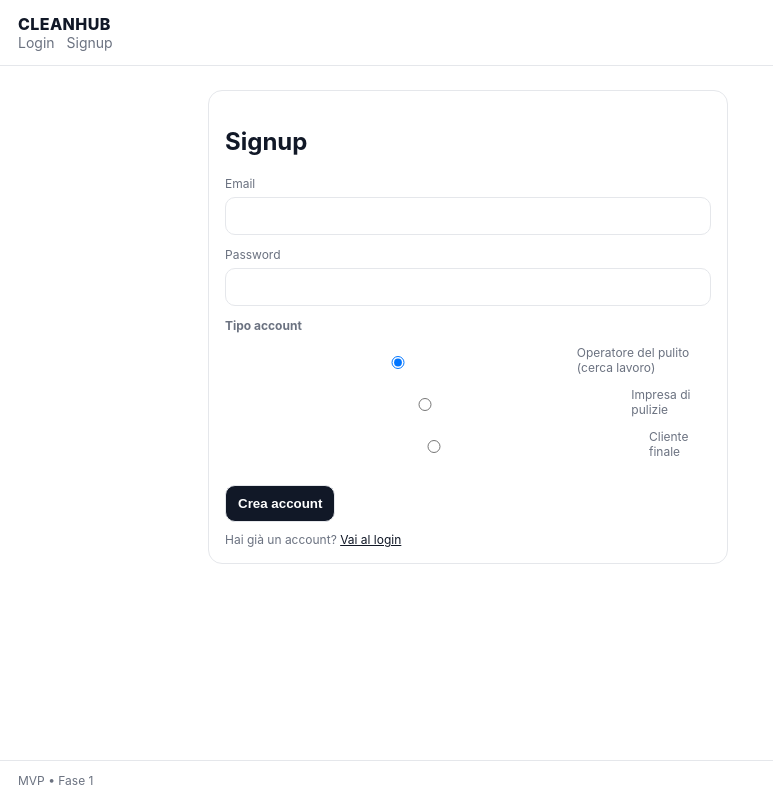
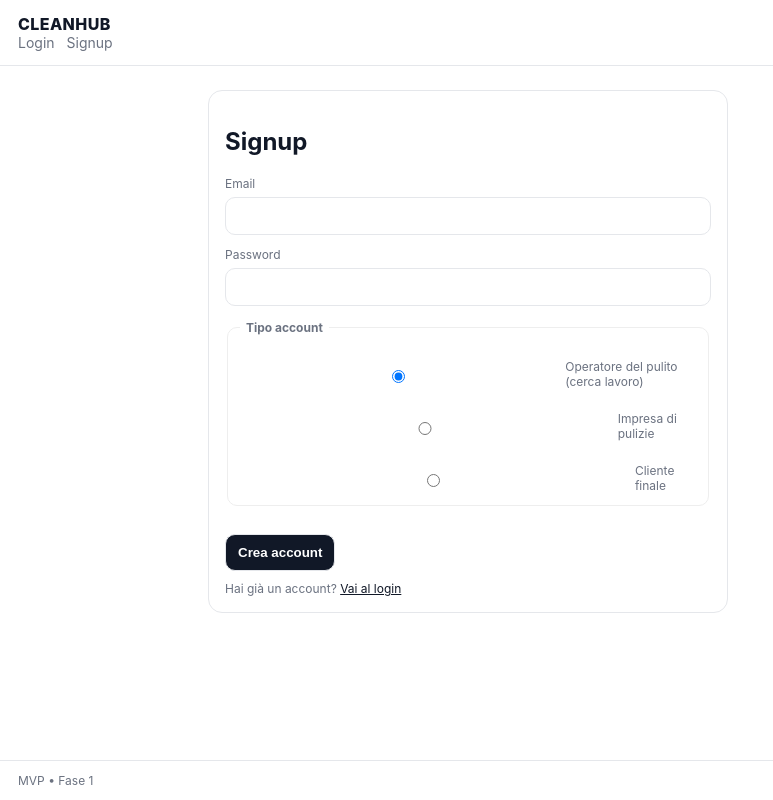
Before and after one commit to LVDragonSnake/cleanhub-mvp, a Next.js app: page /signup in a window 1280 px wide. Shown: the whole page, without its empty margins (0-773 px from the left). Built offline with nearby package versions, Linux system fonts and the light colour scheme; no server answers.

Commit message:
Update page.tsx

```diff
--- a/app/signup/page.tsx
+++ b/app/signup/page.tsx
@@ -3,68 +3,40 @@
 import { useState } from "react";
 import { supabase } from "../../lib/supabaseClient";
 
+type AccountType = "worker" | "company" | "client";
+
 export default function SignupPage() {
   const [email, setEmail] = useState("");
   const [password, setPassword] = useState("");
-
-  const [accountType, setAccountType] = useState<"worker" | "company" | "client">("worker");
+  const [accountType, setAccountType] = useState<AccountType>("worker");
 
   const [err, setErr] = useState<string | null>(null);
   const [ok, setOk] = useState<string | null>(null);
-  const [loading, setLoading] = useState(false);
 
   async function onSubmit(e: React.FormEvent) {
     e.preventDefault();
     setErr(null);
     setOk(null);
-    setLoading(true);
 
-    try {
-      const { data, error } = await supabase.auth.signUp({
-        email,
-        password,
-      });
+    const { data, error } = await supabase.auth.signUp({ email, password });
+    if (error) return setErr(error.message);
 
-      if (error) {
-        setErr(error.message);
-        setLoading(false);
+    const user = data.user ?? data.session?.user;
+    if (user) {
+      // aggiorna user_type nel profilo (presuppone che la riga profilo esista già)
+      const { error: upErr } = await supabase
+        .from("profiles")
+        .update({ user_type: accountType })
+        .eq("id", user.id);
+
+      if (upErr) return setErr(upErr.message);
+
+      if (accountType === "company") window.location.href = "/company";
+      else window.location.href = "/profile"; // client per ora va su /profile (poi faremo /client)
       return;
     }
 
-      const user = data.user || data.session?.user;
-      if (!user) {
     setOk("Account creato! Ora fai login.");
-        setLoading(false);
-        return;
-      }
-
-      // Salva il tipo account su profiles (upsert per evitare casino se la riga non esiste ancora)
-      const { error: profErr } = await supabase
-        .from("profiles")
-        .upsert(
-          {
-            id: user.id,
-            email: user.email ?? email,
-            user_type: accountType,
-          },
-          { onConflict: "id" }
-        );
-
-      if (profErr) {
-        setErr(profErr.message);
-        setLoading(false);
-        return;
-      }
-
-      // Redirect
-      if (accountType === "company") window.location.href = "/company";
-      else window.location.href = "/profile"; // "client" per ora va su /profile
-
-    } catch (e: any) {
-      setErr(e?.message || "Errore signup");
-    } finally {
-      setLoading(false);
-    }
   }
 
   return (
@@ -73,12 +45,7 @@ export default function SignupPage() {
 
       <form onSubmit={onSubmit}>
         <label>Email</label>
-        <input
-          value={email}
-          onChange={(e) => setEmail(e.target.value)}
-          type="email"
-          required
-        />
+        <input value={email} onChange={(e) => setEmail(e.target.value)} type="email" required />
 
         <label>Password</label>
         <input
@@ -88,47 +55,53 @@ export default function SignupPage() {
           required
         />
 
-        <div className="small" style={{ marginTop: 12 }}>
-          <div style={{ marginBottom: 6 }}>
+        <fieldset
+          style={{
+            marginTop: 14,
+            padding: 12,
+            border: "1px solid #eee",
+            borderRadius: 10,
+          }}
+        >
+          <legend className="small" style={{ padding: "0 6px" }}>
             <b>Tipo account</b>
-          </div>
+          </legend>
 
-          <label style={{ display: "flex", gap: 8, alignItems: "center", marginBottom: 6 }}>
+          <div style={{ display: "flex", flexDirection: "column", gap: 10 }}>
+            <label style={{ display: "flex", gap: 10, alignItems: "center" }}>
               <input
                 type="radio"
                 name="accountType"
                 checked={accountType === "worker"}
                 onChange={() => setAccountType("worker")}
               />
-            Operatore del pulito (cerca lavoro)
+              <span>Operatore del pulito (cerca lavoro)</span>
             </label>
 
-          <label style={{ display: "flex", gap: 8, alignItems: "center", marginBottom: 6 }}>
+            <label style={{ display: "flex", gap: 10, alignItems: "center" }}>
               <input
                 type="radio"
                 name="accountType"
                 checked={accountType === "company"}
                 onChange={() => setAccountType("company")}
               />
-            Impresa di pulizie
+              <span>Impresa di pulizie</span>
             </label>
 
-          <label style={{ display: "flex", gap: 8, alignItems: "center" }}>
+            <label style={{ display: "flex", gap: 10, alignItems: "center" }}>
               <input
                 type="radio"
                 name="accountType"
                 checked={accountType === "client"}
                 onChange={() => setAccountType("client")}
               />
-            Cliente finale
+              <span>Cliente finale</span>
             </label>
           </div>
+        </fieldset>
 
-        <div style={{ marginTop: 12 }}>
-          <button type="submit" disabled={loading}>
-            {loading ? "Creazione..." : "Crea account"}
-          </button>
-        </div>
+        <div style={{ marginTop: 14 }} />
+        <button type="submit">Crea account</button>
 
         {err && <div className="error">{err}</div>}
         {ok && <div className="ok">{ok}</div>}
```
Lines whose indentation alone changed are shown as unchanged.
